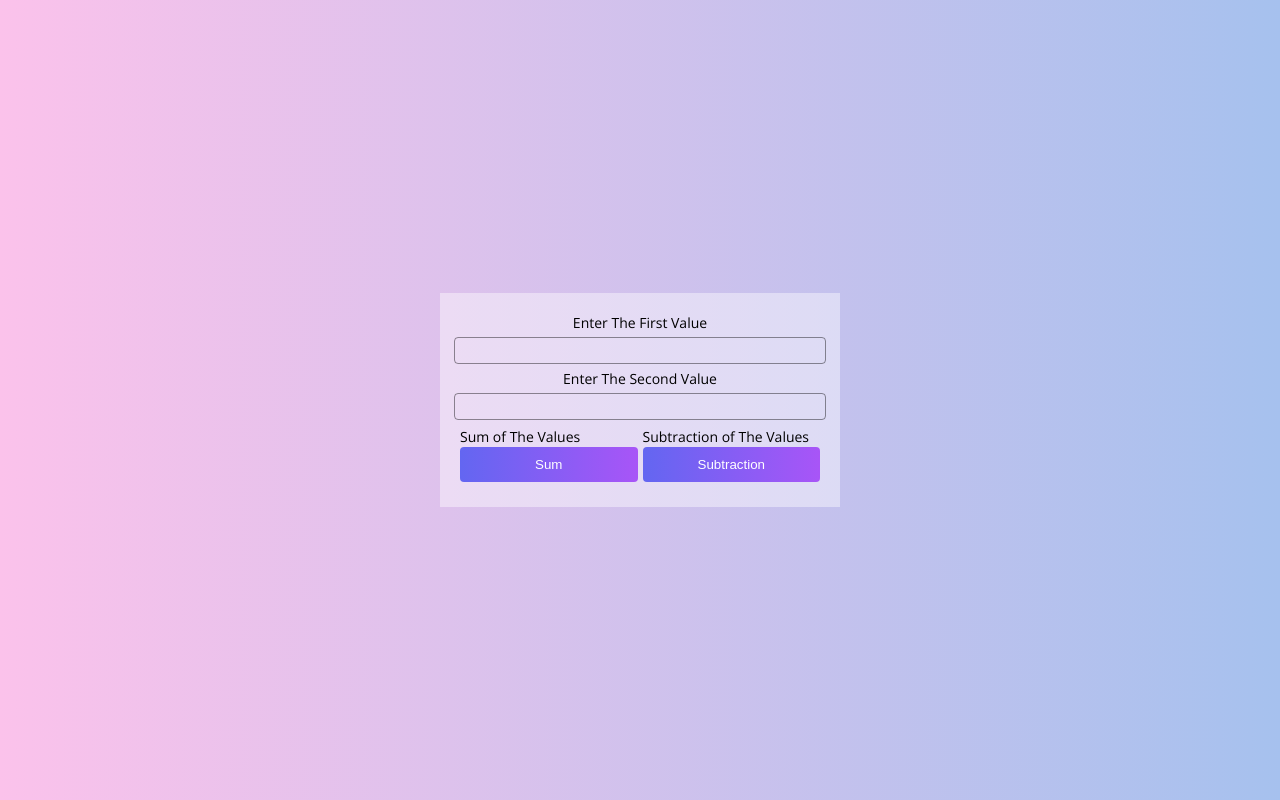
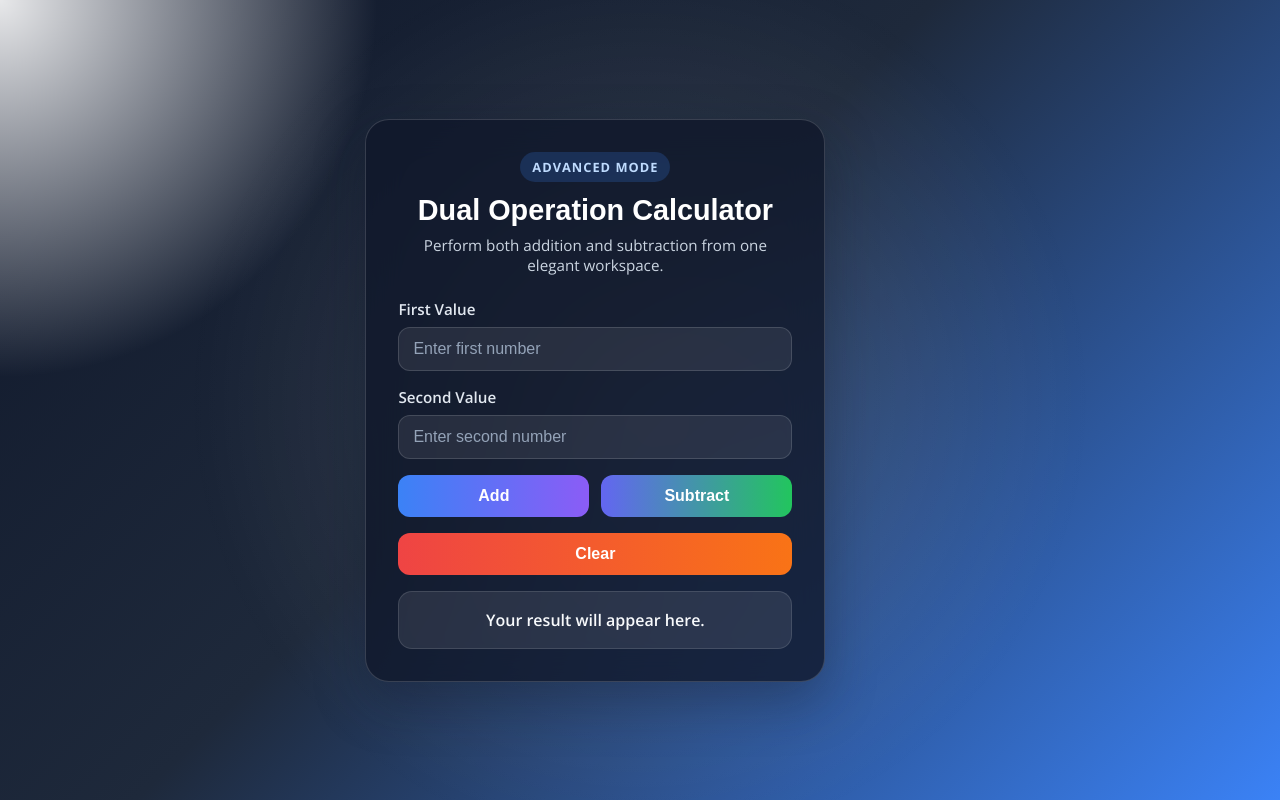
Before and after one commit to 1sohaibahmad/two-operation-calculator, a plain HTML site: page doule-cal.html in a window 1280 px wide. Drawn offline with nearby package versions, Linux system fonts and the light colour scheme; a web font is replaced by a local one.

Commit message:
Add Clear Button and Make Professional UI

```diff
--- a/doule-cal.html
+++ b/doule-cal.html
@@ -3,16 +3,14 @@
   <head>
     <meta charset="UTF-8" />
     <meta name="viewport" content="width=device-width, initial-scale=1.0" />
-    <title>Sum of Numbers</title>
-    <link rel="stylesheet" href="/style/style.css" />
+    <title>Advanced Calculator</title>
+    <link rel="stylesheet" href="./style/style.css" />
     <link rel="preconnect" href="https://fonts.googleapis.com" />
     <link rel="preconnect" href="https://fonts.gstatic.com" crossorigin />
     <link
       href="https://fonts.googleapis.com/css2?family=Stack+Sans+Text:wght@200..700&display=swap"
       rel="stylesheet"
     />
-    <link rel="preconnect" href="https://fonts.googleapis.com" />
-    <link rel="preconnect" href="https://fonts.gstatic.com" crossorigin />
     <link
       href="https://fonts.googleapis.com/css2?family=Open+Sans:ital,wght@0,300..800;1,300..800&display=swap"
       rel="stylesheet"
@@ -20,44 +18,47 @@
   </head>
   <body>
     <section id="simple-calculator-section">
-      <div class="calculator-wrapper flex-wrapper">
-        <div class="simple-calculator simple-calculator2">
-          <form action="" class="form-wrapper flex-wrapper">
-            <div class="form-input flex-wrapper">
-              <label for="first-value">Enter The First Value</label>
-              <input type="text" name="first-value" id="first-value" />
+      <div class="calculator-wrapper">
+        <div class="calculator-card advanced-card">
+          <div class="card-header">
+            <span class="badge">Advanced Mode</span>
+            <h1>Dual Operation Calculator</h1>
+            <p>Perform both addition and subtraction from one elegant workspace.</p>
+          </div>
+
+          <form class="form-wrapper">
+            <div class="form-input">
+              <label for="first-value">First Value</label>
+              <input type="text" name="first-value" id="first-value" placeholder="Enter first number" />
             </div>
-            <div class="form-input flex-wrapper">
-              <label for="second-value">Enter The Second Value</label>
-              <input type="text" name="second-value" id="second-value" />
+
+            <div class="form-input">
+              <label for="second-value">Second Value</label>
+              <input type="text" name="second-value" id="second-value" placeholder="Enter second number" />
             </div>
-            <div class="button-wrapper flex-wrapper">
-            <div class="form-input">
-              <label for="sum">Sum of The Values</label>
-              <input
-                type="button"
-                value="Sum"
-                id="sum-value"
-                onclick="sum_value()"
-              />
+
+            <div class="button-wrapper">
+              <div class="form-input">
+                <input type="button" value="Add" id="sum-value" onclick="sum_value()" />
+              </div>
+              <div class="form-input">
+                <input type="button" value="Subtract" class="secondary-action" onclick="sub_value()" />
+              </div>
             </div>
-            <div class="form-input">
-              <label for="sum">Subtraction of The Values</label>
-              <input
-                type="button"
-                value="Subtraction"
-                id="sum-value"
-                onclick="sub_value()"
-              />
+
+            <div class="button-wrapper single-action-wrapper">
+              <div class="form-input">
+                <input type="button" value="Clear" class="clear-action" onclick="clear_values()" />
+              </div>
             </div>
-            </div>
-            <div class="form-input flex-wrapper">
-              <p id="sum-of-value"></p>
+
+            <div class="result-box" id="sum-of-value" aria-live="polite">
+              Your result will appear here.
             </div>
           </form>
         </div>
       </div>
     </section>
   </body>
-  <script src="/function/script.js"></script>
+  <script src="./function/script.js"></script>
 </html>
--- a/function/script.js
+++ b/function/script.js
@@ -1,12 +1,10 @@
-// alert("Hello")
-
 function sum_value() {
   let first_value = document.getElementById("first-value");
   let f = first_value.value;
   let second_value = document.getElementById("second-value");
   let s = second_value.value;
   let sum = Number(f) + Number(s);
-  document.getElementById('sum-of-value').innerHTML = "The Sum is " + sum;
+  document.getElementById("sum-of-value").innerHTML = "The Sum is " + sum;
 }
 
 function sub_value() {
@@ -15,6 +13,11 @@ function sub_value() {
   let second_value = document.getElementById("second-value");
   let s = second_value.value;
   let sum = Number(f) - Number(s);
-//   alert("The Difference is " + sum)
-  document.getElementById('sum-of-value').innerHTML = "The Difference is " + sum;
-}n
+  document.getElementById("sum-of-value").innerHTML = "The Difference is " + sum;
+}
+
+function clear_values() {
+  document.getElementById("first-value").value = "";
+  document.getElementById("second-value").value = "";
+  document.getElementById("sum-of-value").innerHTML = "Your result will appear here.";
+}
--- a/style/style.css
+++ b/style/style.css
@@ -1,11 +1,29 @@
 * {
   margin: 0;
   padding: 0;
+  box-sizing: border-box;
 }
+
 body {
-  background: linear-gradient(to right, #fbc2eb, #a6c1ee);
+  min-height: 100vh;
   font-family: "Open Sans", sans-serif;
+  background:
+    radial-gradient(circle at top left, rgba(255, 255, 255, 0.9), transparent 25%),
+    linear-gradient(135deg, #0f172a 0%, #1e293b 45%, #3b82f6 100%);
+  color: #e2e8f0;
+  display: grid;
+  place-items: center;
+  padding: 24px;
 }
+
+body::before {
+  content: "";
+  position: fixed;
+  inset: 0;
+  background: radial-gradient(circle, rgba(255,255,255,0.12) 0%, transparent 60%);
+  pointer-events: none;
+}
+
 h1,
 h2,
 h3,
@@ -14,58 +32,176 @@ h5,
 h6 {
   font-family: "Stack Sans Text", sans-serif;
 }
-.flex-wrapper {
+
+.calculator-wrapper {
+  width: min(100%, 460px);
+  display: flex;
+  flex-direction: column;
+  align-items: center;
+  gap: 20px;
+}
+
+.calculator-card {
+  width: 100%;
+  background: rgba(15, 23, 42, 0.78);
+  backdrop-filter: blur(18px);
+  border: 1px solid rgba(255, 255, 255, 0.16);
+  border-radius: 24px;
+  padding: 28px;
+  box-shadow: 0 20px 50px rgba(15, 23, 42, 0.35);
+}
+
+.advanced-card {
+  padding: 32px;
+}
+
+.card-header {
+  text-align: center;
+  margin-bottom: 24px;
+}
+
+.badge {
+  display: inline-block;
+  padding: 6px 12px;
+  margin-bottom: 12px;
+  border-radius: 999px;
+  background: rgba(59, 130, 246, 0.2);
+  color: #bfdbfe;
+  font-size: 0.8rem;
+  font-weight: 700;
+  letter-spacing: 0.08em;
+  text-transform: uppercase;
+}
+
+.card-header h1 {
+  font-size: 1.8rem;
+  margin-bottom: 8px;
+  color: #ffffff;
+}
+
+.card-header p {
+  color: #cbd5e1;
+  font-size: 0.95rem;
+}
+
+.form-wrapper {
+  display: flex;
+  flex-direction: column;
+  gap: 16px;
+}
+
+.form-input {
+  display: flex;
+  flex-direction: column;
+  gap: 8px;
+}
+
+label {
+  font-size: 0.95rem;
+  color: #e2e8f0;
+  font-weight: 600;
+}
+
+input {
+  width: 100%;
+  background: rgba(255, 255, 255, 0.08);
+  border: 1px solid rgba(255, 255, 255, 0.14);
+  padding: 12px 14px;
+  border-radius: 12px;
+  outline: 0;
+  color: #ffffff;
+  font-size: 1rem;
+  transition: 0.2s ease;
+}
+
+input::placeholder {
+  color: #94a3b8;
+}
+
+input:focus {
+  border-color: #60a5fa;
+  box-shadow: 0 0 0 3px rgba(96, 165, 250, 0.2);
+}
+
+#sum-value,
+.secondary-action,
+.clear-action,
+.double-implementation a {
+  background: linear-gradient(90deg, #3b82f6 0%, #8b5cf6 100%);
+  border: none;
+  color: white;
+  font-weight: 700;
+  cursor: pointer;
+  transition: transform 0.2s ease, box-shadow 0.2s ease;
+}
+
+#sum-value:hover,
+.secondary-action:hover,
+.clear-action:hover,
+.double-implementation a:hover {
+  transform: translateY(-1px);
+  box-shadow: 0 8px 25px rgba(59, 130, 246, 0.3);
+}
+
+#sum-value,
+.secondary-action,
+.clear-action {
+  padding: 12px 16px;
+}
+
+.button-wrapper {
+  display: grid;
+  grid-template-columns: 1fr 1fr;
+  gap: 12px;
+}
+
+.secondary-action {
+  background: linear-gradient(90deg, #6366f1 0%, #22c55e 100%);
+}
+
+.clear-action {
+  background: linear-gradient(90deg, #ef4444 0%, #f97316 100%);
+}
+
+.single-action-wrapper {
+  grid-template-columns: 1fr;
+}
+
+.result-box {
+  min-height: 58px;
+  border-radius: 14px;
+  padding: 14px 16px;
+  background: rgba(255, 255, 255, 0.09);
+  color: #f8fafc;
   display: flex;
   align-items: center;
   justify-content: center;
-  gap: 5px;
+  text-align: center;
+  font-weight: 600;
+  border: 1px solid rgba(255, 255, 255, 0.12);
 }
-.calculator-wrapper {
-  flex-direction: column;
-  height: 100vh;
+
+.double-implementation {
+  margin-top: 6px;
 }
-.form-wrapper,
-.form-input {
-  flex-direction: column;
-  width: 100%;
-}
-.simple-calculator {
-  width: 250px;
-  background: #ffffff6b;
-  padding: 20px;
-}
-.simple-calculator:hover {
-  background: #ffffff23;
-}
-label {
-  font-size: 14px;
-}
-input {
-  background-color: transparent;
-  border: 1px solid rgba(0, 0, 0, 0.418);
-  padding: 5px;
-  width: 100%;
-  outline: 0;
-  border-radius: 4px;
-}
-input#sum-value {
-  background: linear-gradient(90deg, #6366f1, #a855f7);
-  border: 0;
-  padding: 10px 0 !important;
-  color: white;
-  cursor: pointer;
-}
-.double-implementation {
-  margin-top: 40px;
-}
+
 .double-implementation a {
   text-decoration: none;
-  background: linear-gradient(90deg, #6366f1, #a855f7);
-  border: 0;
-  padding: 10px 35px !important;
-  color: white;
-  cursor: pointer;
+  display: inline-block;
+  padding: 12px 18px;
+  border-radius: 999px;
 }
-.simple-calculator2{
-    width: 360px;
+
+@media (max-width: 480px) {
+  body {
+    padding: 16px;
+  }
+
+  .calculator-card {
+    padding: 22px;
+  }
+
+  .button-wrapper {
+    grid-template-columns: 1fr;
+  }
 }
```
Also changed, not shown: index.html (+32 -25 lines).
